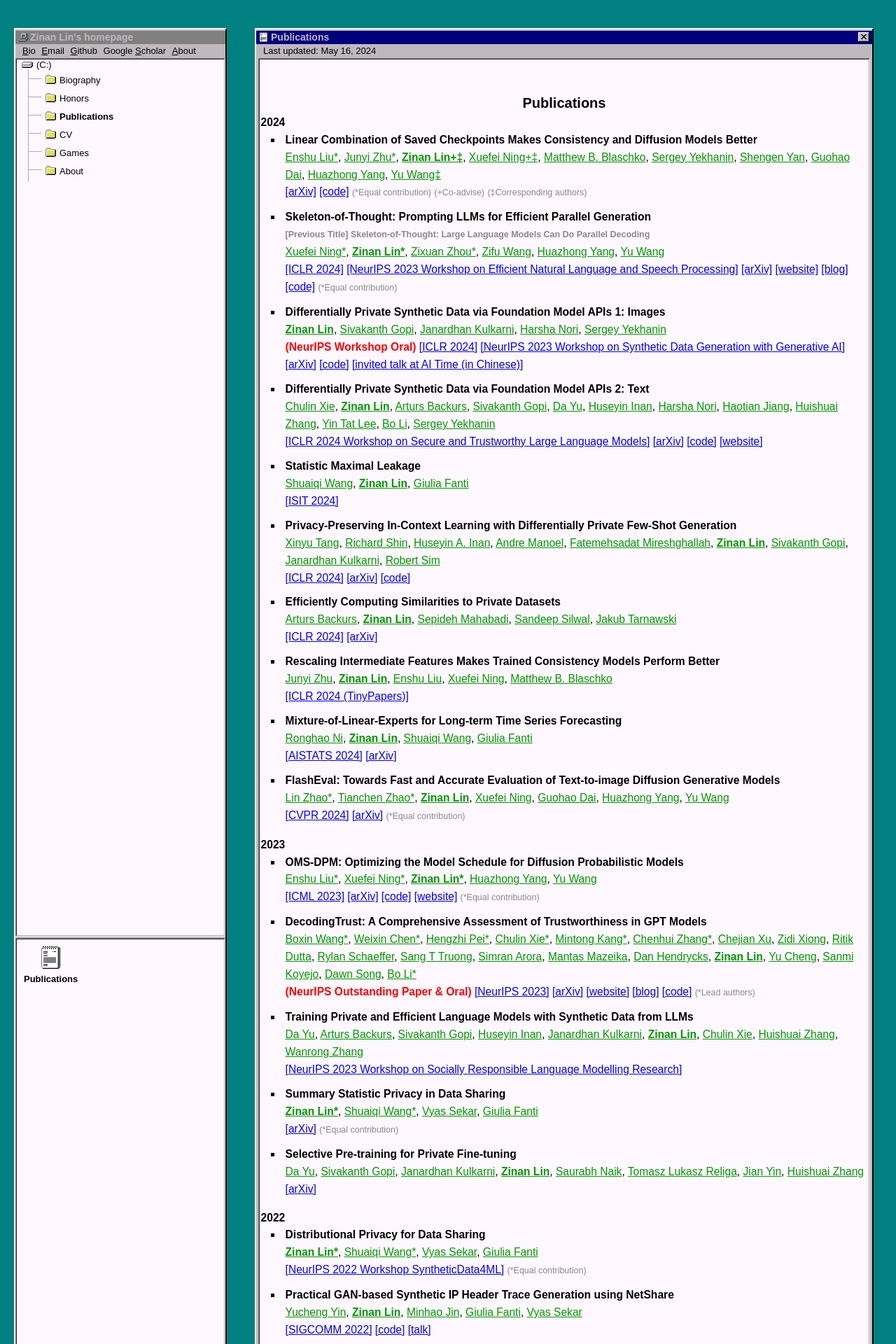
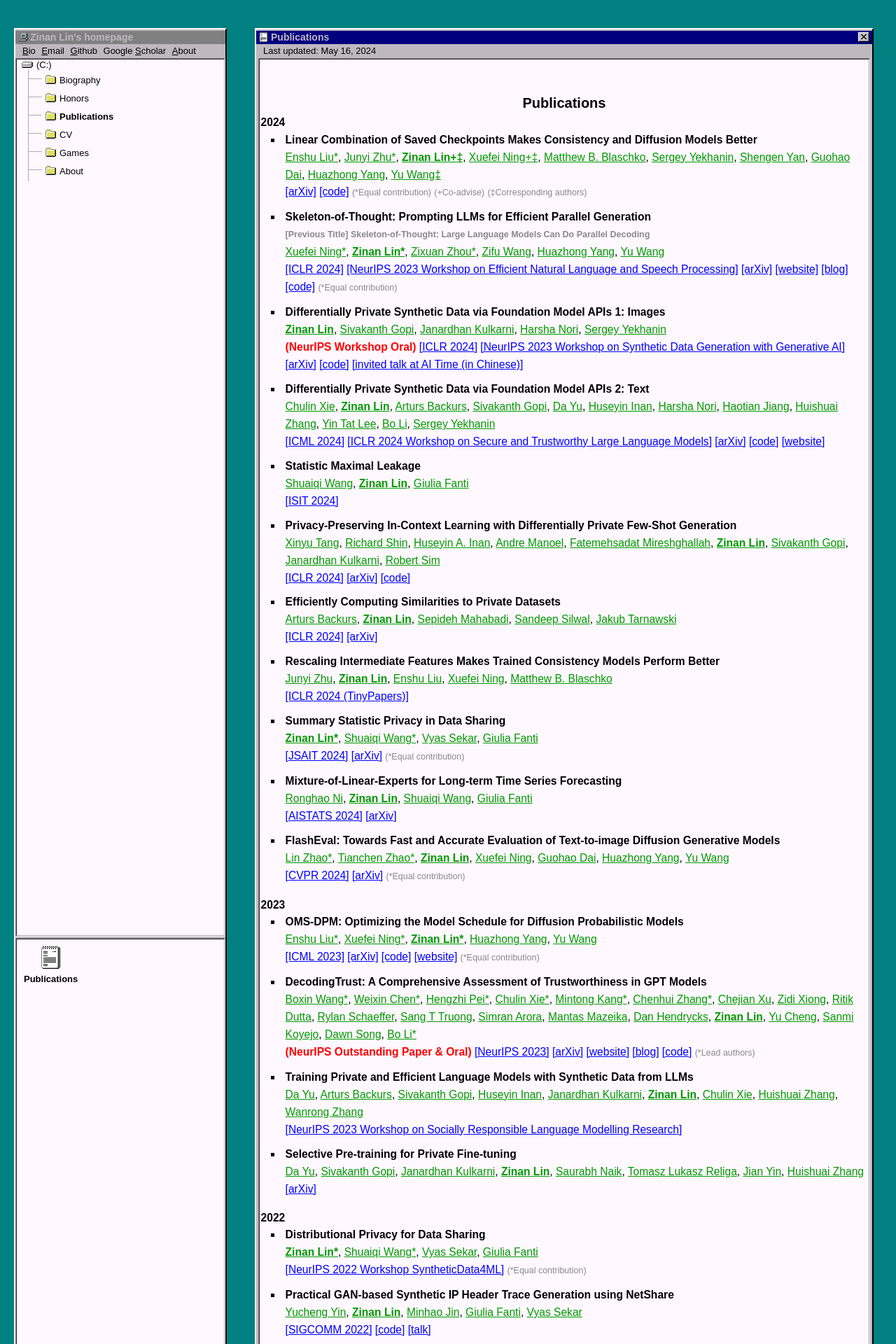
Before and after one commit to fjxmlzn/fjxmlzn.github.io, a Jekyll site: the page built from _publications/publications.html, in a window 1280 px wide. Shown: the top 1920 px of the page at 70% size. Built offline with Jekyll 4.4.1, drawn with Linux system fonts in a browser that asks for light colours.

Commit message:
update publication

```diff
--- a/_publications/publications.html
+++ b/_publications/publications.html
@@ -170,6 +170,9 @@
             <a href="#">Sergey Yekhanin</a>
         </span>
         <span class='publication_journal'>
+            <a href="#" target="_blank">[ICML 2024]</a>
+        </span>
+        <span class='publication_journal'>
             <a href="https://openreview.net/forum?id=jnF53uXmBS" target="_blank">[ICLR 2024 Workshop on Secure and Trustworthy Large Language Models]</a>
         </span>
         <span class='publication_journal'>
@@ -244,6 +247,22 @@
         <span class='publication_journal'>
             <a href="https://openreview.net/forum?id=1o3LnwflAl" target="_blank">[ICLR 2024 (TinyPapers)]</a>
         </span>
+    </li>
+    <li class='publication_li'>
+        <span class='publication_title'>Summary Statistic Privacy in Data Sharing</span>
+        <span class="publication_author">
+            <span class="publication_me"><a href="https://zinanlin.me/" target="_blank">Zinan Lin*</a></span>,
+            <a href="https://www.linkedin.com/in/shuaiqi-wang-204636245/" target="_blank">Shuaiqi Wang*</a>,
+            <a href="https://users.ece.cmu.edu/~vsekar/" target="_blank">Vyas Sekar</a>,
+            <a href="https://www.andrew.cmu.edu/user/gfanti/" target="_blank">Giulia Fanti</a>
+        </span>
+        <span class='publication_journal'>
+            <a href="#" target="_blank">[JSAIT 2024]</a>
+        </span>
+        <span class='publication_journal'>
+            <a href="https://arxiv.org/abs/2303.02014" target="_blank">[arXiv]</a>
+        </span>
+        <span class="publication_note">(*Equal contribution)</span>
     </li>
     <li class='publication_li'>
         <span class='publication_title'>Mixture-of-Linear-Experts for Long-term Time Series Forecasting</span>
@@ -365,19 +384,6 @@
         <span class='publication_journal'>
             <a href="https://openreview.net/forum?id=FKwtKzglFb" target="_blank">[NeurIPS 2023 Workshop on Socially Responsible Language Modelling Research]</a>
         </span>
-    </li>
-    <li class='publication_li'>
-        <span class='publication_title'>Summary Statistic Privacy in Data Sharing</span>
-        <span class="publication_author">
-            <span class="publication_me"><a href="https://zinanlin.me/" target="_blank">Zinan Lin*</a></span>,
-            <a href="https://www.linkedin.com/in/shuaiqi-wang-204636245/" target="_blank">Shuaiqi Wang*</a>,
-            <a href="https://users.ece.cmu.edu/~vsekar/" target="_blank">Vyas Sekar</a>,
-            <a href="https://www.andrew.cmu.edu/user/gfanti/" target="_blank">Giulia Fanti</a>
-        </span>
-        <span class='publication_journal'>
-            <a href="https://arxiv.org/abs/2303.02014" target="_blank">[arXiv]</a>
-        </span>
-        <span class="publication_note">(*Equal contribution)</span>
     </li>
     <li class='publication_li'>
         <span class='publication_title'>Selective Pre-training for Private Fine-tuning</span>
```
